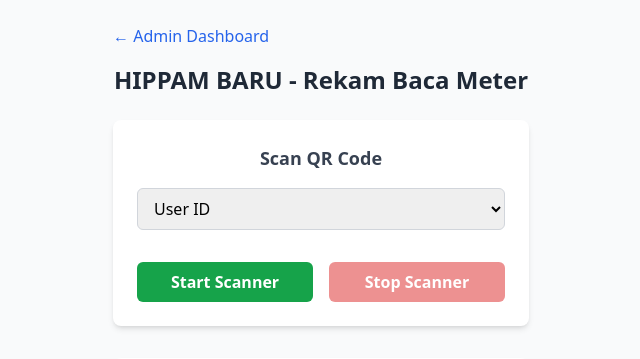
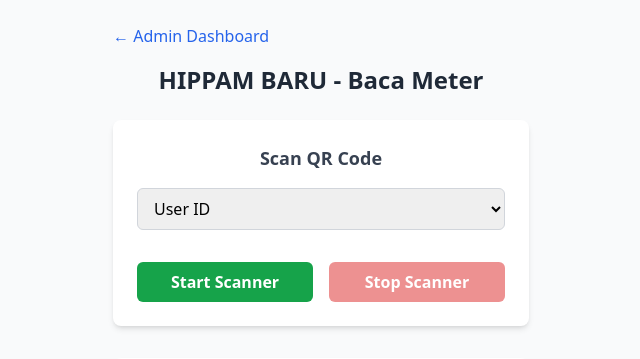
Before and after one commit to bonzoholda/cdws_meter_app, a FastAPI app: page / in a window 1280 px wide. Shown: the top 359 px of the page, without its empty margins (319-959 px from the left). Run offline with FastAPI, Linux system fonts and the light colour scheme; the visitor is signed in with stand-in values (Sample User, id 1); parts of the project's set-up code (start-up, migrations or seed data) failed here and were passed over; some libraries are stand-ins or nearby versions.

Commit message:
Update index.html

```diff
--- a/app/templates/index.html
+++ b/app/templates/index.html
@@ -12,7 +12,7 @@
 
   <a href="/admin" class="self-start text-blue-600 hover:underline mb-4">← Admin Dashboard</a>
 
-  <h2 class="text-2xl font-semibold text-center mb-6 text-gray-800">HIPPAM BARU - Rekam Baca Meter</h2>
+  <h2 class="text-2xl font-semibold text-center mb-6 text-gray-800">HIPPAM BARU - Baca Meter</h2>
 
   <section class="w-full mb-8 bg-white p-6 rounded-lg shadow-md">
     <h3 class="text-lg font-semibold mb-4 text-center text-gray-700">Scan QR Code</h3>
```
